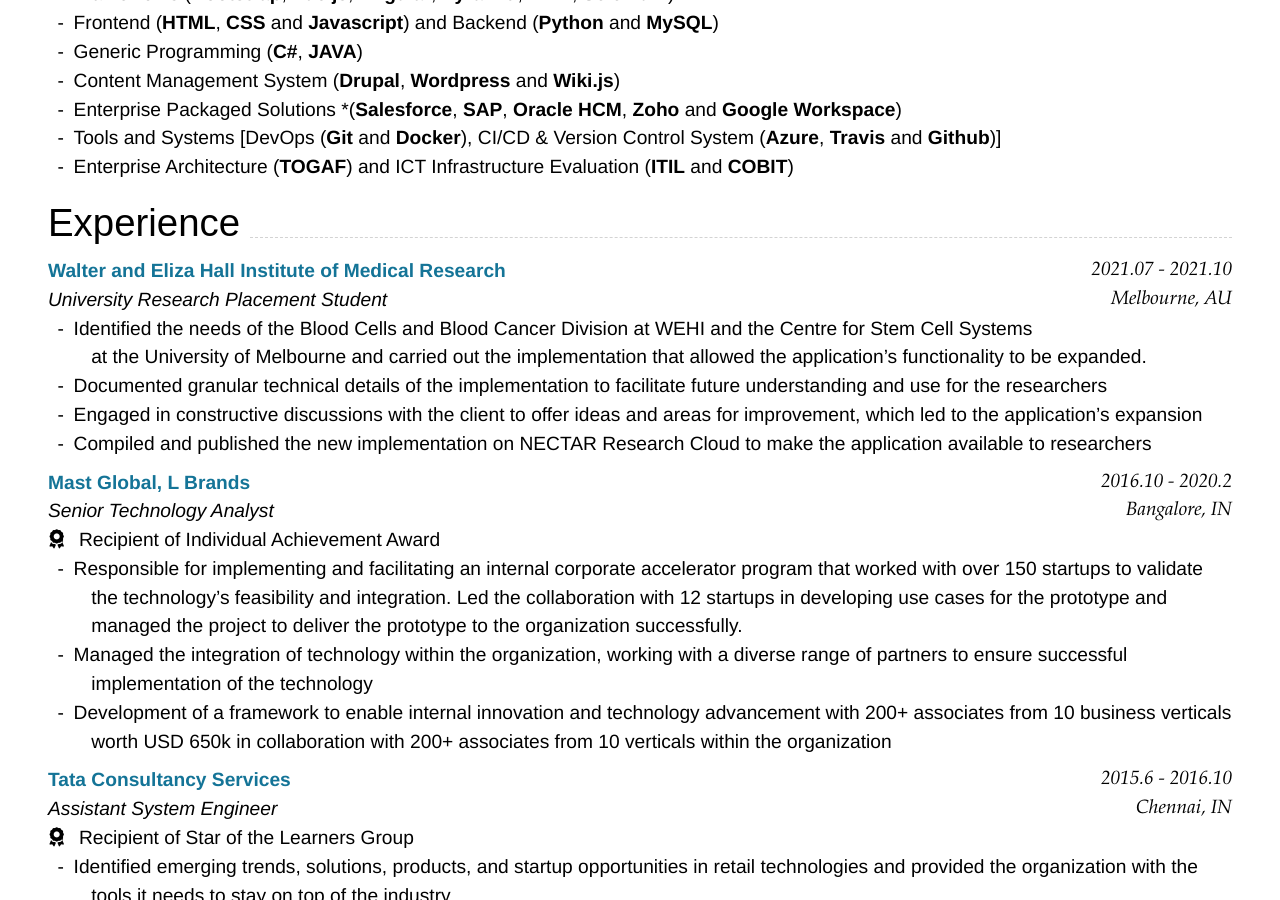
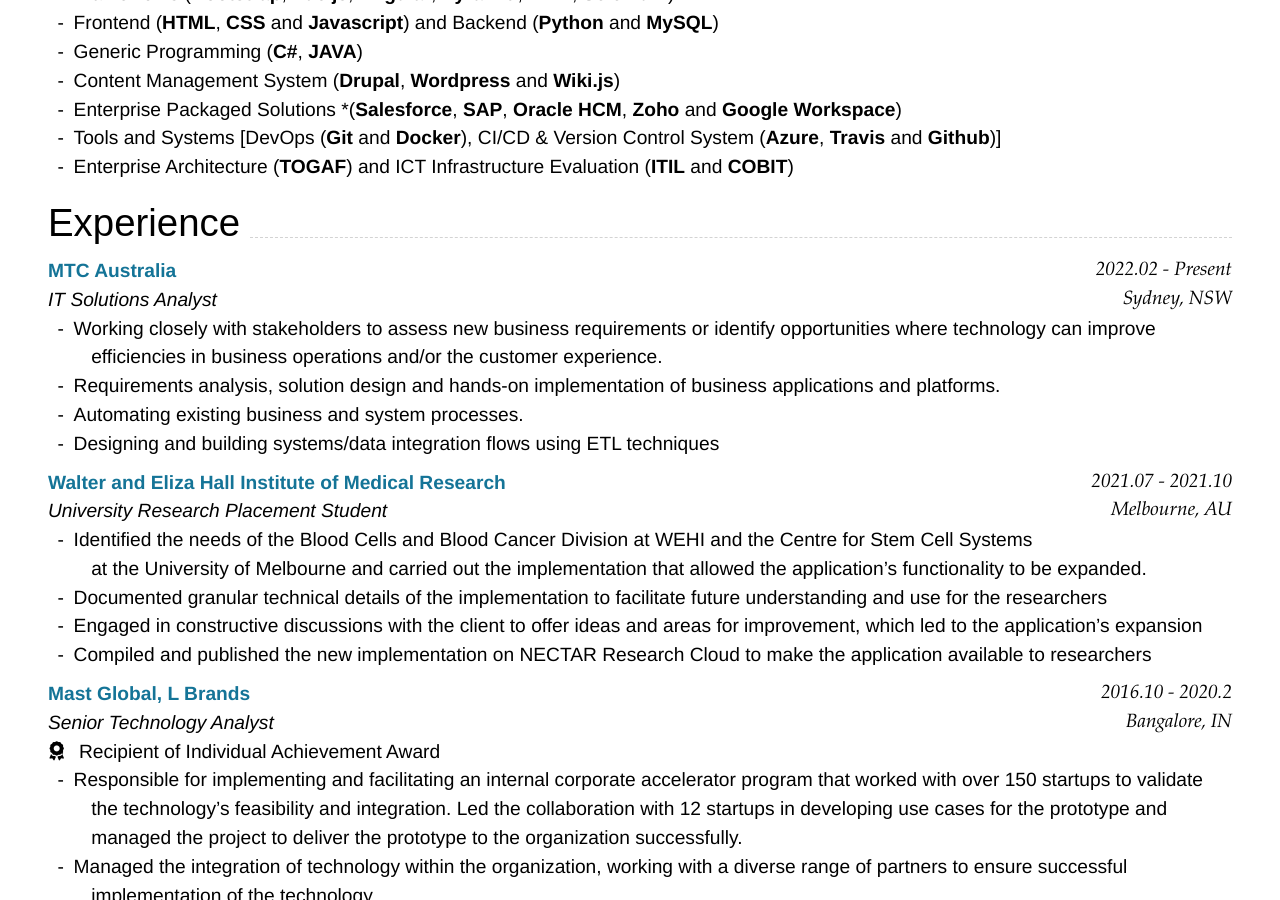
Before and after one commit to thedhanawada/me, a Jekyll site: the page built from index.md, in a window 1280 px wide and 900 px high, scrolled down 855 px. Built offline with Jekyll 4.4.1, drawn with Linux system fonts in a browser that asks for light colours; nearby versions of some CDN libraries.

Commit message:
commit-012-098

````diff
--- a/index.md
+++ b/index.md
@@ -78,6 +78,17 @@ Pondicherry, IN
 5. Enterprise Architecture (**TOGAF**) and ICT Infrastructure Evaluation (**ITIL** and **COBIT**)
 
 ## Experience
+### **[MTC Australia](https://www.wehi.edu.au/){:target="_blank"}** `2022.02 - Present`
+```
+Sydney, NSW
+```
+_IT Solutions Analyst_<br>
+- Working closely with stakeholders to assess new business requirements or identify opportunities where technology can improve efficiencies in business operations and/or the customer experience.
+- Requirements analysis, solution design and hands-on implementation of business applications and platforms.
+- Automating existing business and system processes.
+- Designing and building systems/data integration flows using ETL techniques
+
+
 ### **[Walter and Eliza Hall Institute of Medical Research](https://www.wehi.edu.au/){:target="_blank"}** `2021.07 - 2021.10`
 ```
 Melbourne, AU
````
